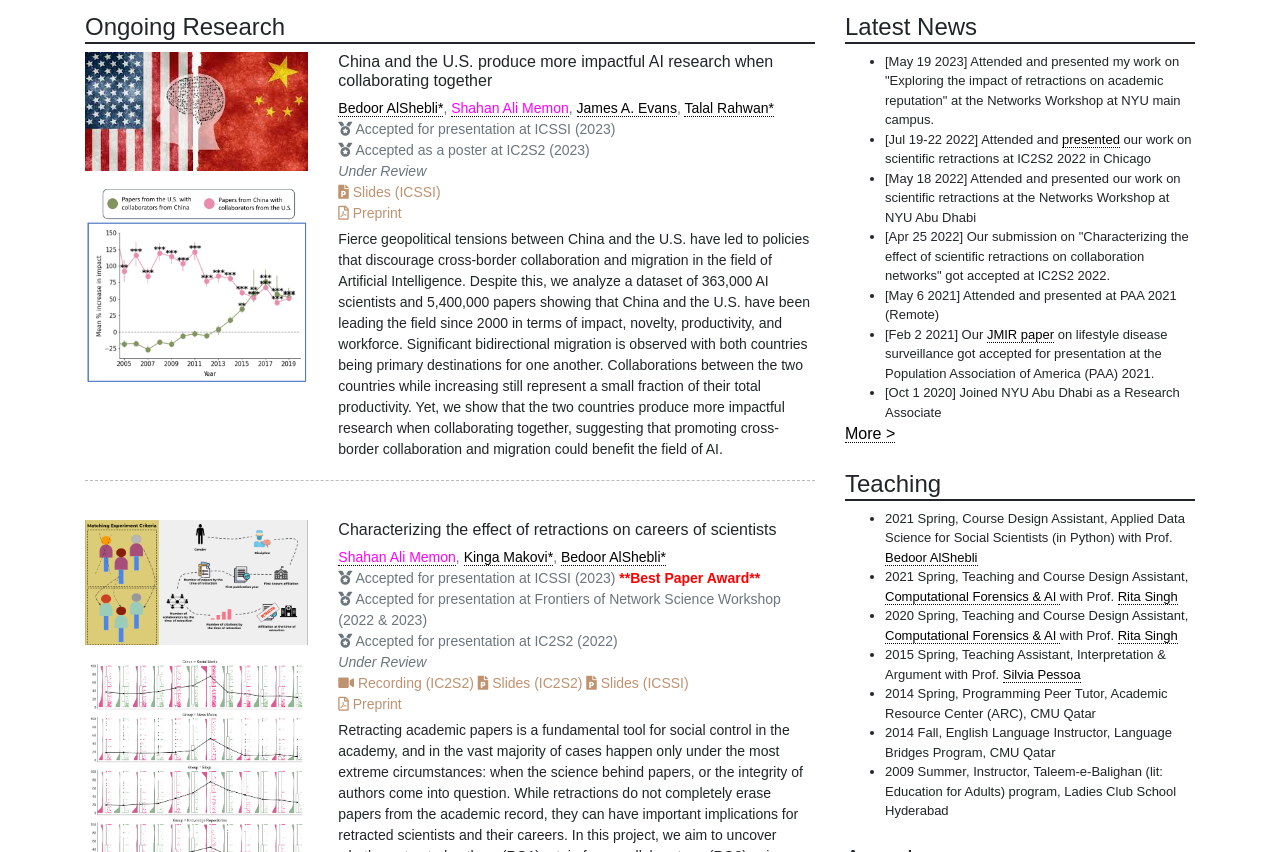
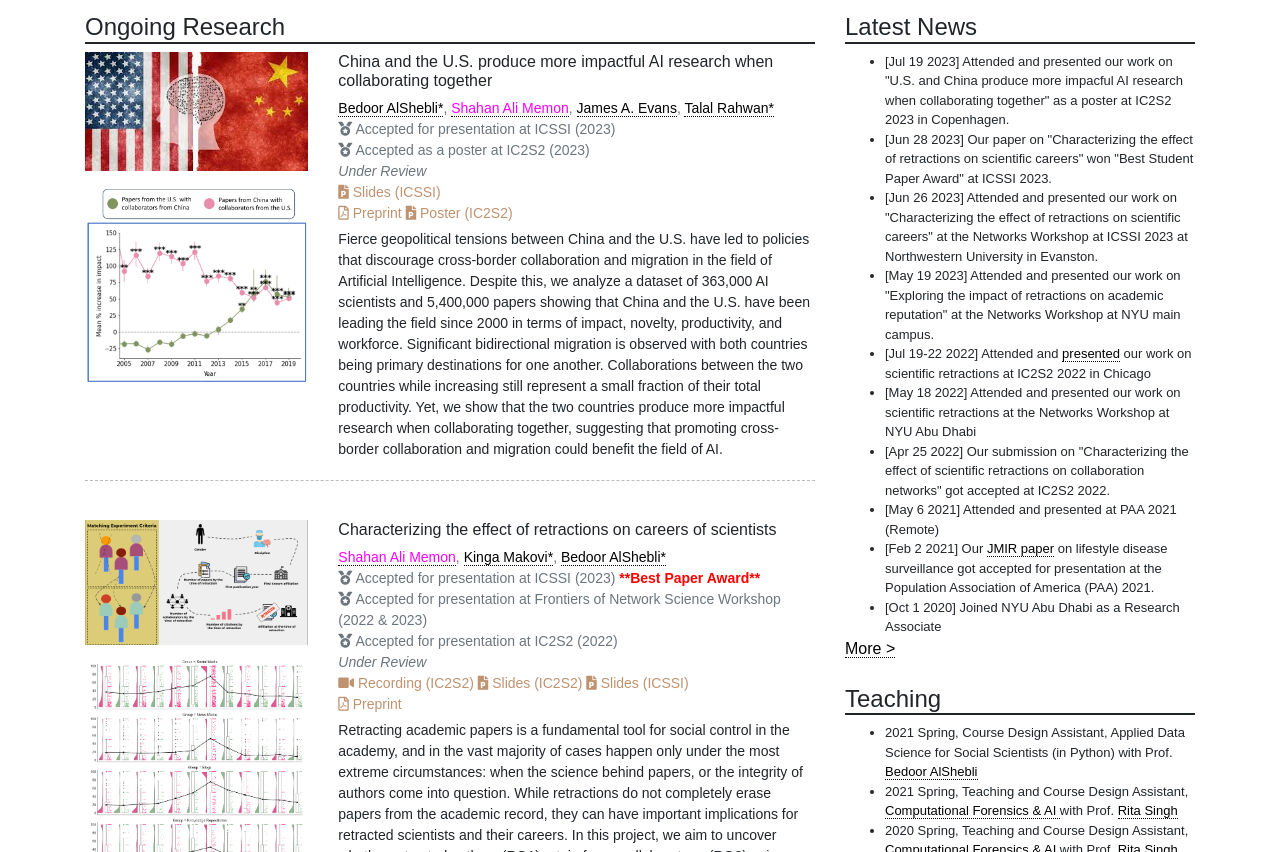
Before and after one commit to samemon/samemon.github.io, a plain HTML site: page index.html in a window 1280 px wide. Shown: the part 1069-1921 px from the top of the page. Drawn offline with nearby package versions, Linux system fonts and the light colour scheme; some icons are missing.

Commit message:
Added new news

```diff
--- a/index.html
+++ b/index.html
@@ -371,6 +371,7 @@
                             <a class="info" href="https://docs.google.com/presentation/d/1gy1aB_v9h8G-Y4TPBKNBcabTskghzqRJ/edit?usp=sharing&ouid=115025413992809978343&rtpof=true&sd=true"><i class="fas fa-file-powerpoint" aria-hidden="true"></i> Slides (ICSSI)</a>
                             <br />
                             <a class="info" href="https://arxiv.org/abs/2304.11123"><i class="far fa-file-pdf" aria-hidden="true"></i> Preprint</a>
+                            <a class="info" href="https://docs.google.com/presentation/d/1EtmOTI8xRqS07L8NZYr4jC7oAuVkbd4s/edit?usp=sharing&ouid=115025413992809978343&rtpof=true&sd=true"><i class="fas fa-file-powerpoint" aria-hidden="true"></i> Poster (IC2S2)</a>
                         </p>
 
                         <p>
@@ -856,7 +857,10 @@
 
                 <h2>Latest News</h2>
                 <ul class="news" style="font-size: 13px">
-                    <li>[May 19 2023] Attended and presented my work on "Exploring the impact of retractions on academic reputation" at the Networks Workshop at NYU main campus.</li>
+                    <li>[Jul 19 2023] Attended and presented our work on "U.S. and China produce more impacful AI research when collaborating together" as a poster at IC2S2 2023 in Copenhagen.</li>
+                    <li>[Jun 28 2023] Our paper on "Characterizing the effect of retractions on scientific careers" won "Best Student Paper Award" at ICSSI 2023.</li>
+                    <li>[Jun 26 2023] Attended and presented our work on "Characterizing the effect of retractions on scientific careers" at the Networks Workshop at ICSSI 2023 at Northwestern University in Evanston.</li>
+                    <li>[May 19 2023] Attended and presented our work on "Exploring the impact of retractions on academic reputation" at the Networks Workshop at NYU main campus.</li>
                     <li>[Jul 19-22 2022] Attended and <a href="https://tinyurl.com/ic2s2-science">presented</a> our work on scientific retractions at IC2S2 2022 in Chicago</li>
                     <li>[May 18 2022] Attended and presented our work on scientific retractions at the Networks Workshop at NYU Abu Dhabi</li>
 					<li>[Apr 25 2022] Our submission on "Characterizing the effect of scientific retractions on collaboration networks" got accepted at IC2S2 2022.</li>
```
